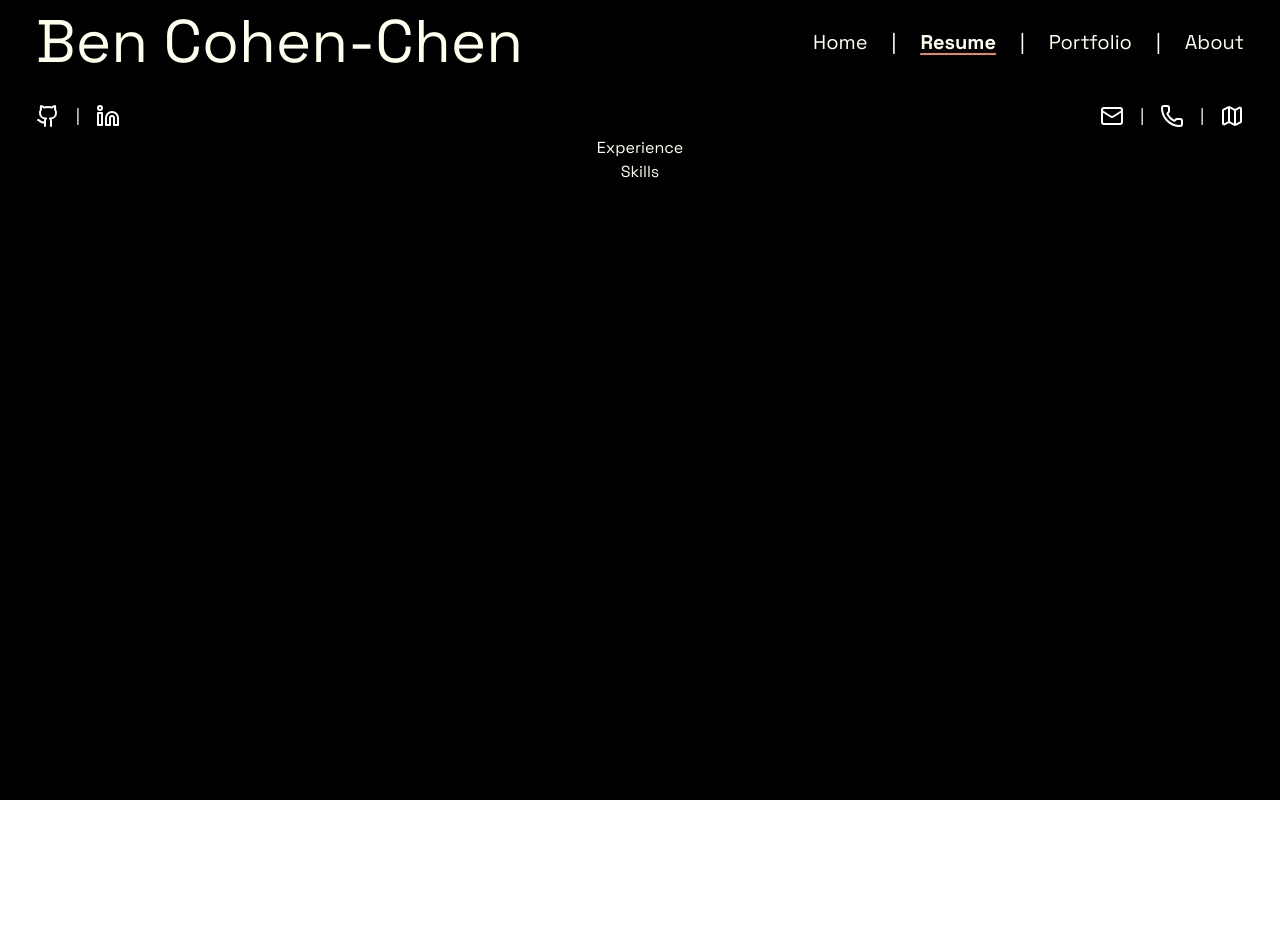
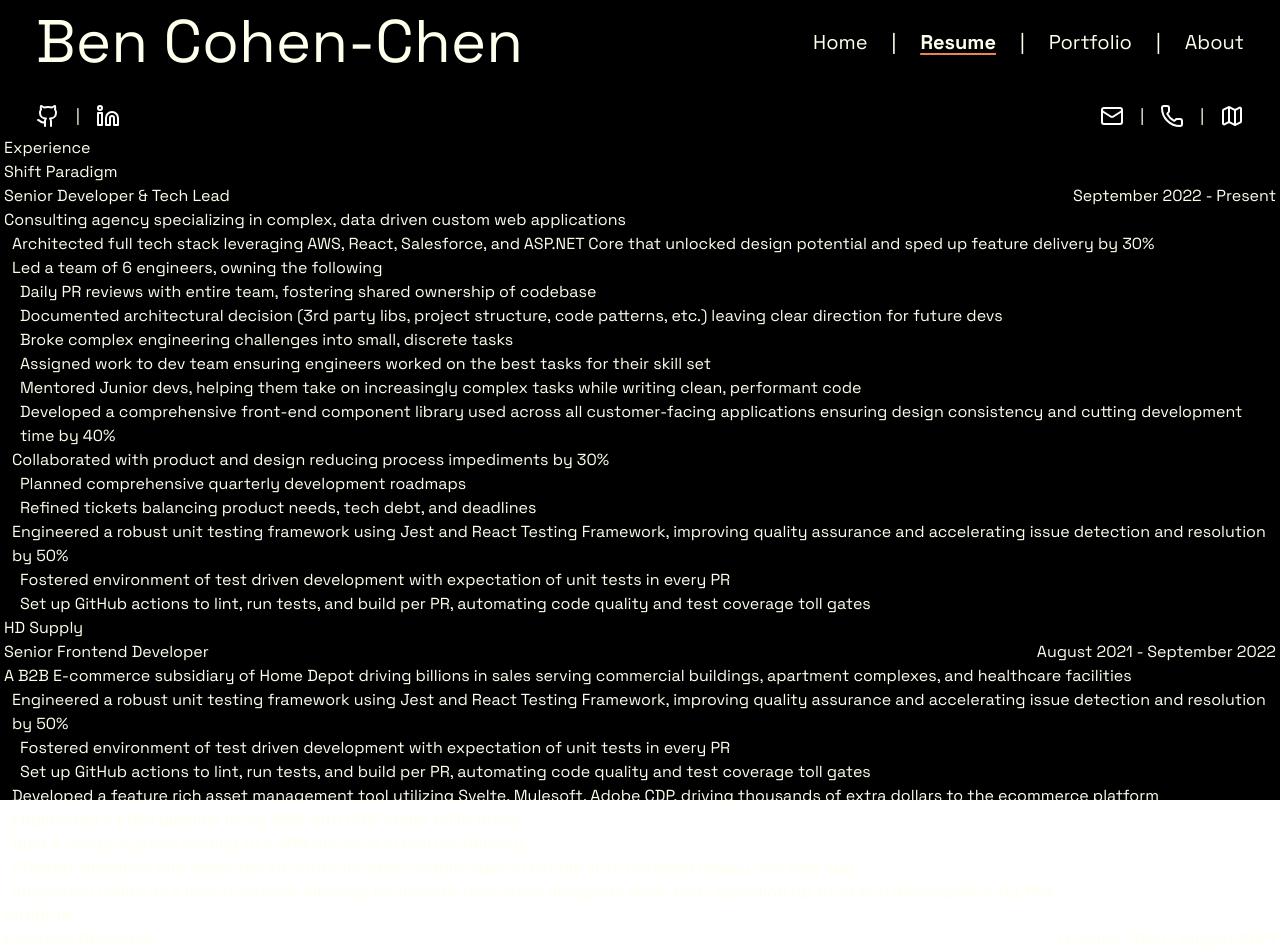
Before and after one commit to bencohendev/homepage, a SvelteKit app: page /resume in a window 1280 px wide. Shown: the top 952 px of the page. Before the commit the page ends 800 px from the top, so only its background shows below. Built offline with nearby package versions, Linux system fonts and the light colour scheme.

Commit message:
basic job content

```diff
--- a/src/routes/resume/+page.svelte
+++ b/src/routes/resume/+page.svelte
@@ -1,6 +1,18 @@
+<script>
+	import Job from './components/job/Job.svelte';
+
+	let { data } = $props();
+	const { jobs } = data;
+</script>
+
 <div class="flex flex-col items-center justify-center text-home-cream">
 	<section>
 		<h2>Experience</h2>
+		<div>
+			{#each jobs as job}
+				<Job {job} />
+			{/each}
+		</div>
 	</section>
 	<section>
 		<h2>Skills</h2>
--- /dev/null
+++ b/src/routes/resume/+page.ts
@@ -0,0 +1,156 @@
+import type { PageLoad } from './$types';
+
+export type Job = {
+	company: string;
+	title: string;
+	link: string;
+	date: string;
+	subhead: string;
+	bullets: Array<BulletPoint>;
+};
+
+type BulletPoint = {
+	text: string;
+	subPoints?: BulletPoint[];
+};
+
+const jobs: Array<Job> = [
+	{
+		company: 'Shift Paradigm',
+		title: 'Senior Developer & Tech Lead',
+		link: 'https://www.shiftparadigm.com/',
+		date: 'September 2022 - Present',
+		subhead: 'Consulting agency specializing in complex, data driven custom web applications',
+		bullets: [
+			{
+				text: 'Architected full tech stack leveraging AWS, React, Salesforce, and ASP.NET Core that unlocked design potential and sped up feature delivery by 30%',
+			},
+			{
+				text: 'Led a team of 6 engineers, owning the following',
+				subPoints: [
+					{
+						text: 'Daily PR reviews with entire team, fostering shared ownership of codebase',
+					},
+					{
+						text: 'Documented architectural decision (3rd party libs, project structure, code patterns, etc.) leaving clear direction for future devs',
+					},
+					{
+						text: 'Broke complex engineering challenges into small, discrete tasks',
+					},
+					{
+						text: 'Assigned work to dev team ensuring engineers worked on the best tasks for their skill set',
+					},
+					{
+						text: 'Mentored Junior devs, helping them take on increasingly complex tasks while writing clean, performant code',
+					},
+					{
+						text: 'Developed a comprehensive front-end component library used across all customer-facing applications ensuring design consistency and cutting development time by 40%',
+					},
+				],
+			},
+			{
+				text: 'Collaborated with product and design reducing process impediments by 30%',
+				subPoints: [
+					{
+						text: 'Planned comprehensive quarterly development roadmaps',
+					},
+					{
+						text: 'Refined tickets balancing product needs, tech debt, and deadlines',
+					},
+				],
+			},
+			{
+				text: 'Engineered a robust unit testing framework using Jest and React Testing Framework, improving quality assurance and accelerating issue detection and resolution by 50%',
+				subPoints: [
+					{
+						text: 'Fostered environment of test driven development with expectation of unit tests in every PR',
+					},
+					{
+						text: 'Set up GitHub actions to lint, run tests, and build per PR, automating code quality and test coverage toll gates',
+					},
+				],
+			},
+		],
+	},
+	{
+		company: 'HD Supply',
+		title: 'Senior Frontend Developer',
+		link: 'https://hdsupplysolutions.com/',
+		date: 'August 2021 - September 2022',
+		subhead:
+			'A B2B E-commerce subsidiary of Home Depot driving billions in sales serving commercial buildings, apartment complexes, and healthcare facilities',
+		bullets: [
+			{
+				text: 'Engineered a robust unit testing framework using Jest and React Testing Framework, improving quality assurance and accelerating issue detection and resolution by 50%',
+				subPoints: [
+					{
+						text: 'Fostered environment of test driven development with expectation of unit tests in every PR',
+					},
+					{
+						text: 'Set up GitHub actions to lint, run tests, and build per PR, automating code quality and test coverage toll gates',
+					},
+				],
+			},
+			{
+				text: 'Developed a feature rich asset management tool utilizing Svelte, Mulesoft, Adobe CDP, driving thousands of extra dollars to the ecommerce platform',
+			},
+			{
+				text: 'Engineered a build pipeline using AWS with 50% faster build times',
+			},
+			{
+				text: 'Built a design system leading to a 40% increase in feature delivery',
+			},
+			{
+				text: 'Created, designed and executed an authentication middle layer to handle auth between legacy and new app',
+			},
+			{
+				text: 'Integrated Svelte as a microfrontend, allowing for modern tech stack alongside older tech, speeding up front end development by 75%',
+			},
+		],
+	},
+
+	{
+		company: 'Antidote',
+		link: 'https://www.playistheantidote.com/',
+		title: 'Frontend Developer',
+		date: 'October 2020 - August 2021',
+		subhead:
+			'Design agency for mission driven organizations. “We use play, design, and technology to illustrate human agency in the face of complexity"',
+		bullets: [
+			{
+				text: 'Delivered interactive sites using Svelte, Node, Vercel with fast iteration based on user feedback',
+			},
+			{
+				text: 'Worked closely with lead designer to implement meaningful UX/UI design philosophy',
+			},
+			{
+				text: 'Thorough, deliberative QA testing and deployment using modern software life cycle with multiple daily deploys',
+			},
+		],
+	},
+	{
+		company: 'Codacity',
+		link: 'http://codacity.com',
+		title: 'Solutions Expert',
+		date: 'January 2017 - October 2020',
+		subhead:
+			'Helping small business owners with custom solutions for a wide variety of web services',
+		bullets: [
+			{
+				text: 'Created a parking ticket payment app using Ionic and Keystone, generating $100k+ revenue per year with a large active user base',
+			},
+			{
+				text: 'Built complex custom E-Commerce websites (WordPress, Shopify, Squarespace, Drupal...)',
+			},
+			{
+				text: 'One-on-one client consultation and collaboration streamlined business needs, driving thousands of dollars of revenue',
+			},
+		],
+	},
+];
+
+export const load: PageLoad = () => {
+	return {
+		jobs,
+	};
+};
--- /dev/null
+++ b/src/routes/resume/components/job/Job.svelte
@@ -0,0 +1,41 @@
+<script lang="ts">
+	import type { Job } from '../../proxy+page';
+
+	export let job: Job;
+	const { company, title, link, date, subhead, bullets } = job;
+</script>
+
+<section class="text-home-cream">
+	<div class="flex flex-col">
+		<h3>
+			<a href={link}>
+				{company}
+			</a>
+		</h3>
+		<div class="flex justify-between">
+			<div>
+				{title}
+			</div>
+			<div>
+				{date}
+			</div>
+		</div>
+		<div>
+			{subhead}
+		</div>
+		<ul class="flex flex-col">
+			{#each bullets as bullet}
+				<li class="ml-2">
+					{bullet.text}
+				</li>
+				{#if bullet?.subPoints?.length}
+					{#each bullet.subPoints as subPoint}
+						<li class="ml-4">
+							{subPoint.text}
+						</li>
+					{/each}
+				{/if}
+			{/each}
+		</ul>
+	</div>
+</section>
```
